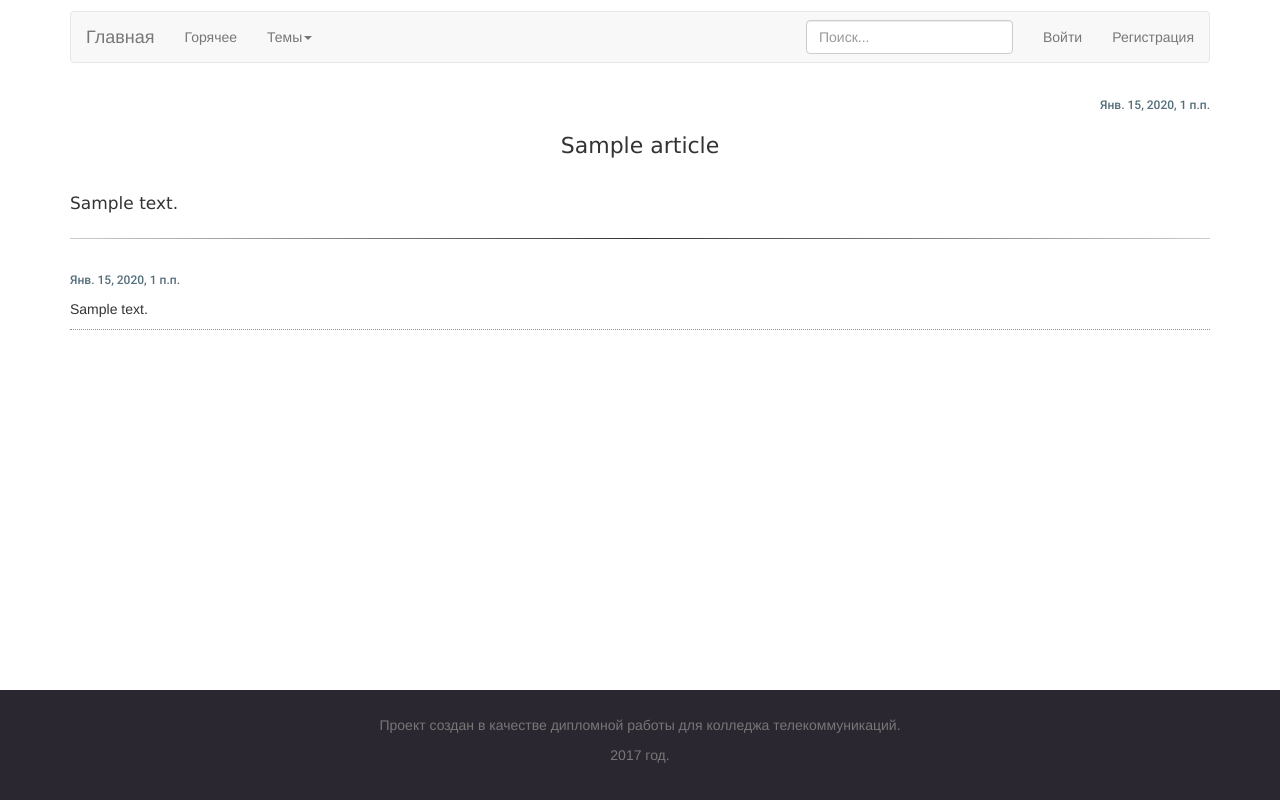
After one commit to Nekr0bz/Blog, a Django app: page /1/ in a window 1280 px wide. The commit adds this page. Run offline with Django 3.2, Linux system fonts and the light colour scheme; tables that the repository leaves empty hold one stand-in row (values such as "Sample post"); some libraries are stand-ins or nearby versions; some web fonts are replaced.

Commit message:
create view detail

```diff
--- a/article/models.py
+++ b/article/models.py
@@ -19,7 +19,7 @@ class Article (models.Model):
     def view_article_text(self):
         return display_text(self.article_text, 300)
 
-
+    #TODO: article_text не меньше 350 символов!
 
 
 class Comments (models.Model):
--- a/article/static/article/css/style.css
+++ b/article/static/article/css/style.css
@@ -25,7 +25,7 @@ a.navbar-brand{
 }
 
 a.article{
-    border-top: 1px dotted #7c949f;
+    border-bottom: 1px dotted #7c949f;
     display: flex;
     flex-wrap: wrap;
     padding-bottom: 30px;
@@ -104,3 +104,48 @@ p.article-content{
     line-height: 30.005px;
     color: #757575;
 }
+
+div.article-detail + footer{
+    position: absolute;
+}
+
+div.article-detail div.article-header{
+    text-align: right;
+}
+
+div.article-detail h2.article-content{
+    text-align: center;
+}
+
+div.article-detail p.article-content{
+    color: #333;
+    padding-top: 20px;
+}
+
+hr.article-detail{
+    border: 0;
+    height: 1px;
+    background: #333;
+    background-image: linear-gradient(to right, #ccc, #333, #ccc);
+    margin-bottom: 30px;
+}
+
+time.comment-header{
+    font-family: Roboto,sans-serif;
+    font-weight: 500;
+    color: #546e7a;
+    font-size: 12px;
+    line-height: 1em;
+    position: relative;
+}
+
+div.comment-header{
+    width: 100%;
+    position: relative;
+    margin-bottom: 10px;
+}
+
+div.comment{
+    border-bottom: 1px dotted #7c949f;
+    margin-bottom: 20px;
+}
--- /dev/null
+++ b/article/templates/article/detail.html
@@ -0,0 +1,26 @@
+{% extends 'article/main.html' %}
+
+{% block content %}
+    <div class="container article-detail">
+        <div class="article-header ">
+            <time class="article-header" datetime="{{ article.article_datetime }}">
+                {{ article.article_datetime }}
+            </time>
+        </div>
+        <div>
+            <h2 class="article-content">{{ article.article_title }}</h2>
+            <p class="article-content">{{ article.article_text}}</p>
+            <hr class="article-detail">
+        </div>
+        {% for comment in article.comments_set.all %}
+            <div class="comment">
+                <div class="comment-header ">
+                    <time class="comment-header" datetime="{{comment.comments_datetime }}">
+                        {{ comment.comments_datetime }}
+                    </time>
+                </div>
+                <p>{{ comment.comments_text }}</p>
+            </div>
+        {% endfor %}
+    </div>
+{% endblock %}
--- a/article/templates/article/index.html
+++ b/article/templates/article/index.html
@@ -1,8 +1,9 @@
 {% extends 'article/main.html' %}
 
 {% block content %}
+    <div class="container">
         {% for article in articles %}
-        <a href="#" class="article">
+            <a href="{% url 'article:detail' article.id %}" class="article">
                 <div class="article-header">
                     <time class="article-header" datetime="{{ article.article_datetime }}">
                         {{ article.article_datetime }}
@@ -14,4 +15,5 @@
                 </div>
             </a>
         {% endfor %}
+    </div>
 {% endblock %}
--- a/article/templates/article/main.html
+++ b/article/templates/article/main.html
@@ -44,7 +44,7 @@
                             <span class="icon-bar"></span>
                             <span class="icon-bar"></span>
                           </button>
-                          <a class="navbar-brand" href="#">Главная</a>
+                          <a class="navbar-brand" href="{% url 'article:index' %}">Главная</a>
                         </div>
                         <div id="navbar" class="navbar-collapse collapse">
                             <ul class="nav navbar-nav">
@@ -73,10 +73,8 @@
         </header>
 
         <!-- Content ================================================= -->
-        <div class="container">
             {% block content %}{% endblock %}
             <!--TODO: {% block auth %}{% endblock %} -->
-        </div>
 
         <!-- Footer ================================================== -->
 
--- a/article/urls.py
+++ b/article/urls.py
@@ -3,4 +3,5 @@ from . import views
 
 urlpatterns = [
     url(r'^$', views.index, name='index'),
+    url(r'^(?P<article_id>[0-9]+)/$', views.detail, name='detail'),
 ]
--- a/article/views.py
+++ b/article/views.py
@@ -1,7 +1,15 @@
-from django.shortcuts import render
+from django.shortcuts import render, get_object_or_404
+from django.utils import timezone
 
-from .models import Article, Comments
+from .models import Article
 
 def index(request):
-    context = {'articles': Article.objects.order_by('-article_datetime')}
+    list_article = Article.objects.filter(article_datetime__lte=timezone.now()).order_by('-article_datetime')
+    context = {'articles': list_article}
     return render(request, 'article/index.html', context)
+
+def detail(request, article_id):
+    context = {
+        'article': get_object_or_404(Article, id=article_id)
+    }
+    return render(request, 'article/detail.html', context)
```
Lines whose indentation alone changed are shown as unchanged.
